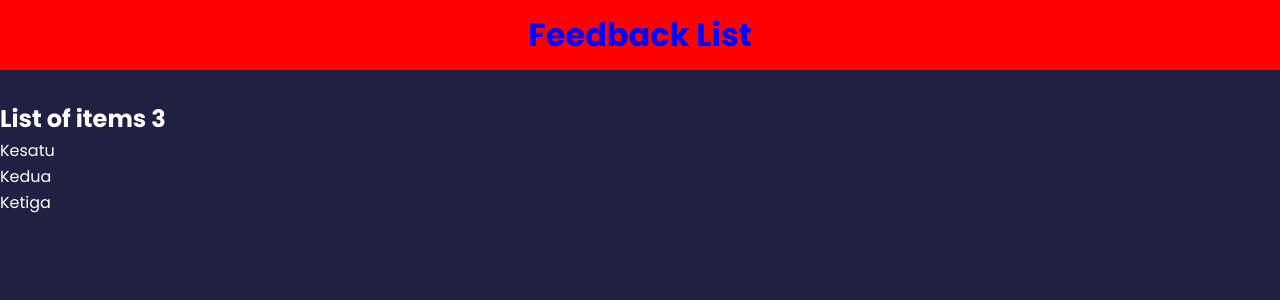
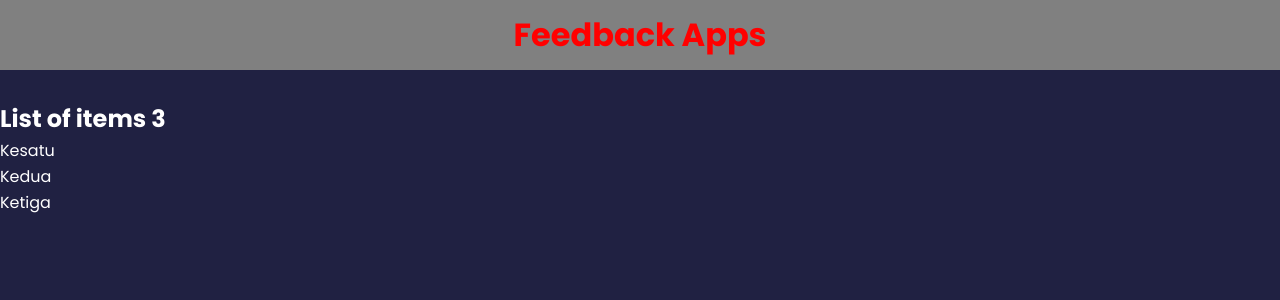
Before and after one commit to adittanu/Feedback-app, a React (Create React App) app: page / in a window 1280 px wide. Shown: the top 300 px of the page. Built offline with nearby package versions, Linux system fonts and the light colour scheme.

Commit message:
styling with Props

```diff
--- a/src/App.js
+++ b/src/App.js
@@ -12,7 +12,7 @@ function App() {
 
     return (
         <>
-            <Header text="Feedback List"/>
+            <Header  bgColor="gray" textColor="red"/>
             {
                 (showSubHeader) && (
                     <h2>List of items {items.length}</h2>
--- a/src/components/Header.jsx
+++ b/src/components/Header.jsx
@@ -1,13 +1,13 @@
 import PropTypes from 'prop-types'
 
-function Header({ text }) {
+function Header({ text, bgColor, textColor }) {
   const headerStyle = {
-    backgroundColor : 'red',
-    color : 'blue'
+    backgroundColor : bgColor,
+    color : textColor
   }
 
   return (
-    <header style={{backgroundColor: 'red', color: 'blue'}}>
+    <header style={headerStyle}>
         <div className="container">
             <h1>{text}</h1>
         </div>
@@ -16,11 +16,15 @@ function Header({ text }) {
 }
 
 Header.defaultProps = {
-    text : 'Feedback Apps'
+    text : 'Feedback Apps',
+    bgColor : 'blue',
+    textColor : 'red'
 }
 
 Header.propTypes = {
-    text : PropTypes.string
+    text : PropTypes.string,
+    bgColor : PropTypes.string,
+    textColor : PropTypes.string
 }
 
 export default Header
```
